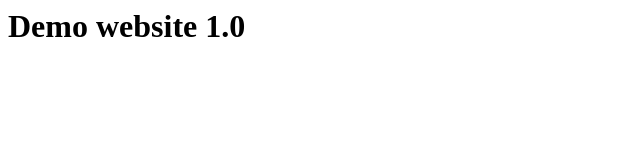
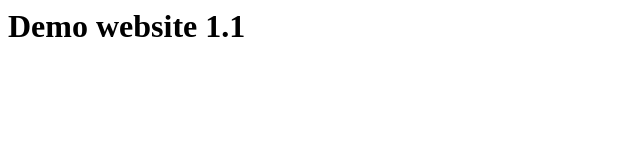
Before and after one commit to dgilbert227dev/denoweb1, a plain HTML site: page index.html in a window 1280 px wide. Shown: the full height of the page, 0-640 px from the left. Drawn offline with Linux system fonts and the light colour scheme.

Commit message:
Update index.html

```diff
--- a/index.html
+++ b/index.html
@@ -1,10 +1,10 @@
 <html>
   <head>
     <title>
-      Demo website 1.0
+      Demo website 1.1
     </title>
     <body>
-      <h1>Demo website 1.0</h1>
+      <h1>Demo website 1.1</h1>
     </body>
   </head>
 </html>
```
